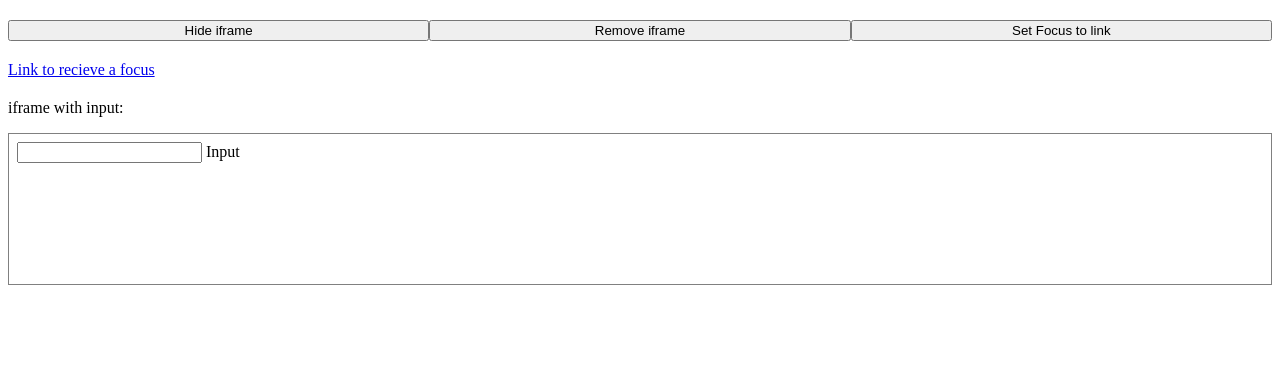
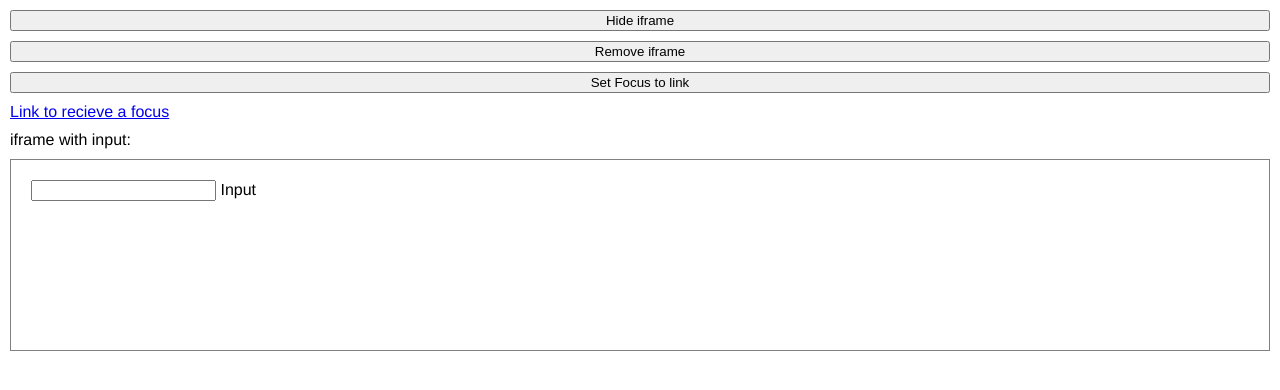
Before and after one commit to hostile-d/safari-iframe-issue, a plain HTML site: page index.html in a window 1280 px wide. Drawn offline with Linux system fonts and the light colour scheme.

Commit message:
add styles

```diff
--- a/index.html
+++ b/index.html
@@ -10,16 +10,22 @@
   <body>
     <div class="row">
       <button id="btnHideIframe">Hide iframe</button>
+    </div>
+    <div class="row">
       <button id="btnRemoveIframe">Remove iframe</button>
+    </div>
+    <div class="row">
       <button id="btnFocusLink">Set Focus to link</button>
     </div>
     <div class="row">
       <a href="#" id="link">Link to recieve a focus</a>
     </div>
-    <p>
+    <div class="row">
       iframe with input:
-    </p>
-    <iframe id="iframe" src="./descendant.html" frameborder="0"></iframe>
+    </div>
+    <div class="row">
+      <iframe id="iframe" src="./descendant.html" frameborder="0"></iframe>
+    </div>
     <script src="./index.js" defer></script>
   </body>
 </html>
--- a/style.css
+++ b/style.css
@@ -1,5 +1,12 @@
 * {
   box-sizing: border-box;
+}
+html,
+body {
+  width: 100%;
+  padding: 0;
+  margin: 0;
+  font-family: Helvetica, Arial, sans-serif;
 }
 *:focus {
   outline: 2px solid coral;
@@ -7,10 +14,12 @@
 iframe {
   border: 1px solid grey;
   width: 100%;
+  padding: 20px;
 }
 .row {
   width: 100%;
-  margin: 20px 0;
+  margin: 10px 0;
+  padding: 0 10px;
   display: flex;
 }
 button {
```
